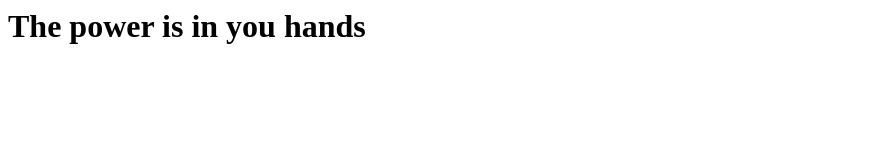
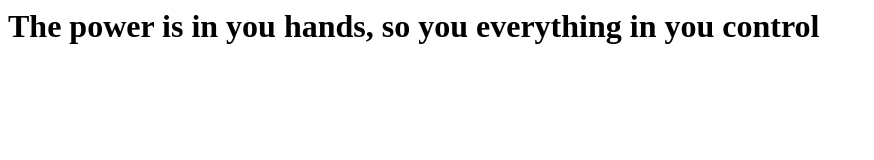
Before and after one commit to phenomenalDenzel/firstgitrepo, a plain HTML site: page index.html in a window 1280 px wide. Shown: the whole page, without its empty margins (0-874 px from the left). Drawn offline with Linux system fonts and the light colour scheme.

Commit message:
Completed header quotation

```diff
--- a/index.html
+++ b/index.html
@@ -1,5 +1,5 @@
 <html>
 <body>
-<h1>The power is in you hands</h1>
+<h1>The power is in you hands, so you everything in you control</h1>
 </body>
 </html>
```
